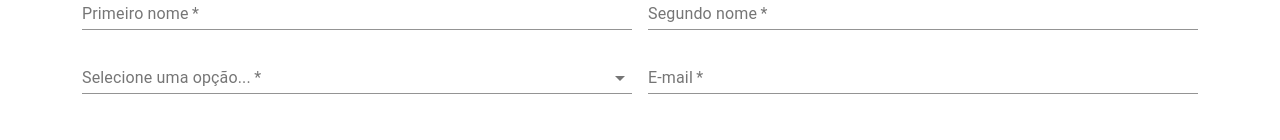
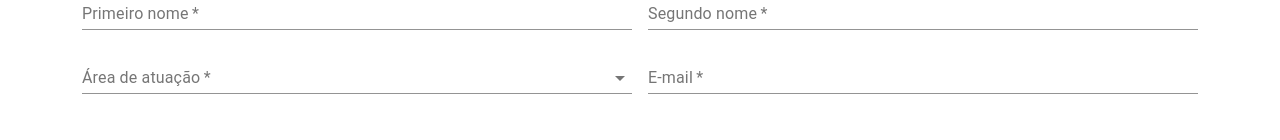
Before and after one commit to lcsouzamenezes/assinatura-digital-2, a React (Create React App) app: page / in a window 1280 px wide. Shown: the part 138-278 px from the top of the page. Built offline with nearby package versions, Linux system fonts and the light colour scheme.

Commit message:
:art: Ajustando nome da label do campo

```diff
--- a/src/pages/Home/index.jsx
+++ b/src/pages/Home/index.jsx
@@ -90,7 +90,7 @@ const Home = () => {
             <Selected
               name="cargo"
               id="cargo"
-              label="Selecione uma opção..."
+              label="Área de atuação"
               onChange={onChangeForm}
               value={pessoa.cargo}
               currencies={profissoes}
```
